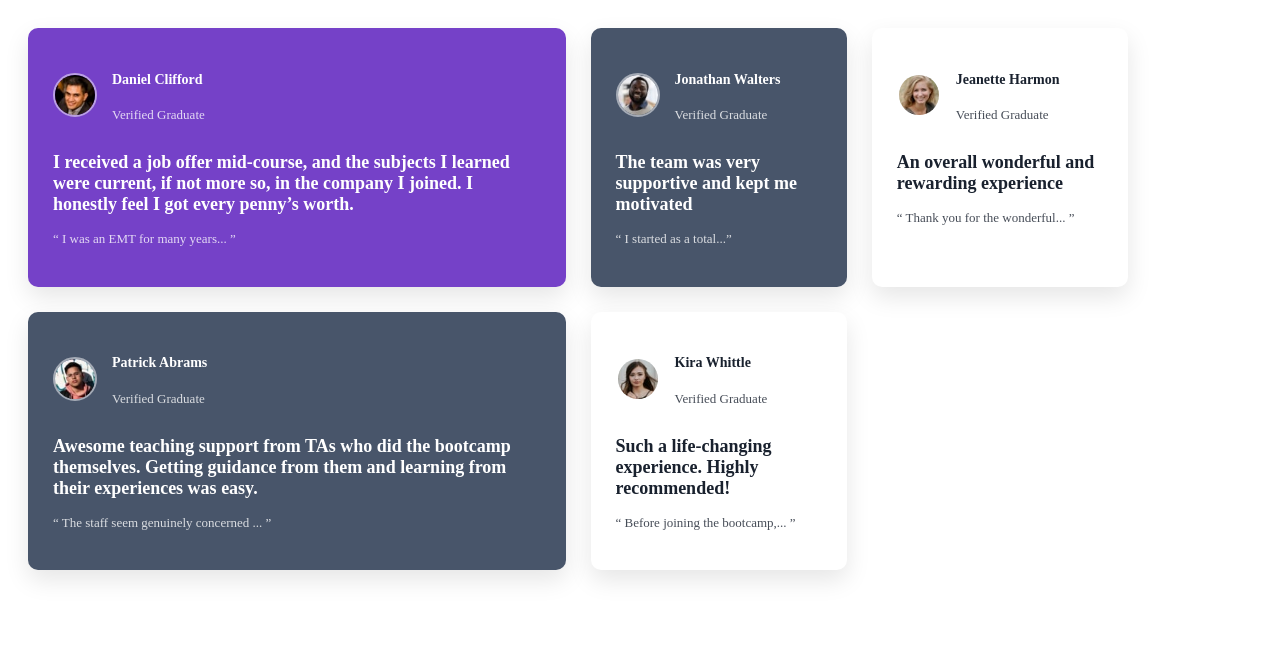
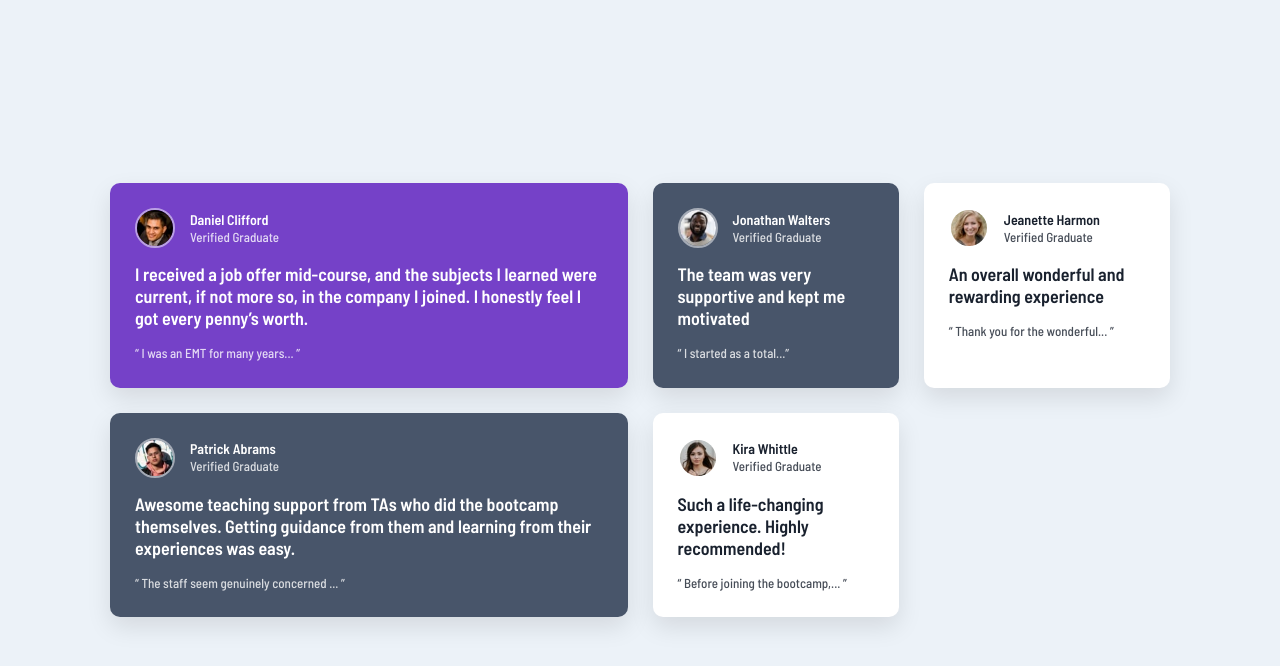
Before and after one commit to FreeDev-Group/Testimonials-grid-section-By-Edouard-, a plain HTML site: page index.html in a window 1280 px wide. Drawn offline with Linux system fonts and the light colour scheme.

Commit message:
Design testimonial cards UI #4
Applied background colors and themes
Added shadows and border radius
Improved spacing and visual alignment

```diff
--- a/style.css
+++ b/style.css
@@ -1,3 +1,20 @@
+@import url('https://fonts.googleapis.com/css2?family=Barlow+Semi+Condensed:wght@500;600&display=swap');
+
+* {
+  margin: 0;
+  padding: 0;
+  box-sizing: border-box;
+}
+
+body {
+  font-family: 'Barlow Semi Condensed', sans-serif;
+  background: hsl(210, 46%, 95%);
+  display: flex;
+  justify-content: center;
+  align-items: center;
+  min-height: 100vh;
+}
+
 /* GRID */
 .container {
   display: grid;
```
